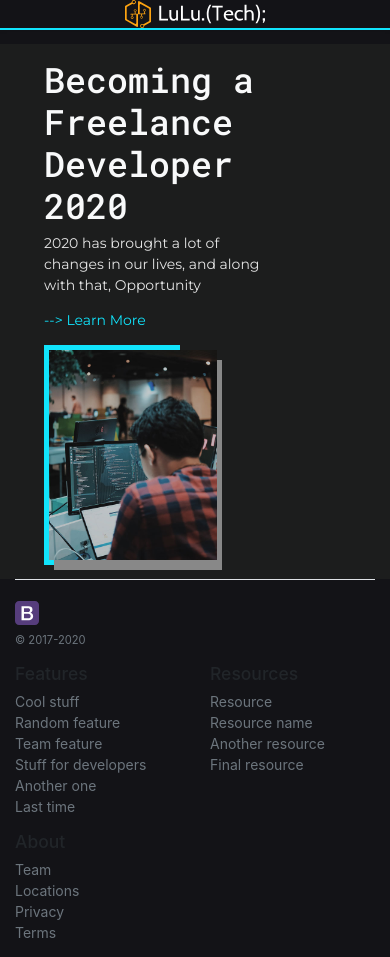
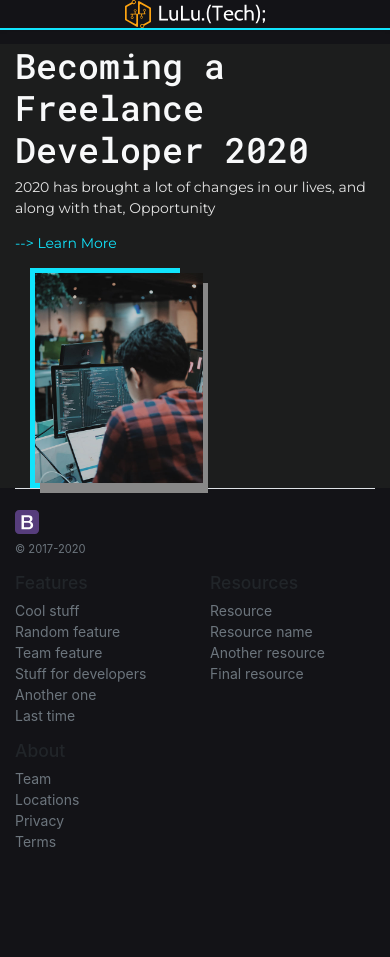
Before and after one commit to equalsgains/LuLuTech, a plain HTML site: page index.html in a window 390 px wide. After the commit the page ends 866 px from the top, so only its background shows below. Drawn offline with Linux system fonts and the light colour scheme.

Commit message:
started mobile first design, fixed padding on small screesn

```diff
--- a/index.html
+++ b/index.html
@@ -34,7 +34,7 @@
   <a class="btn btn-outline-primary" href="#">Sign up</a> -->
   </div>
 
-  <div class="main-header px-3 py-3 pt-md-5 pb-md-4 mx-auto text-center gray-bg">
+  <div id="main-container" class="main-header px-3 py-3 pt-md-5 pb-md-4 mx-auto text-center gray-bg">
     <div class="container row top-container-row">
 
       <div class="col-sm-6 col-lg-8 top-header">
--- a/styles.css
+++ b/styles.css
@@ -30,9 +30,7 @@ p {
   color: var(--text-light);
 }
 
-.card-deck .card {
-  min-width: 220px;
-}
+
 .dark-bg {
   background: var(--main-bg-dark) !important;
 }
@@ -56,7 +54,22 @@ p {
 .top-container-row {
   margin: auto;
 }
+.top-header {
+  width: 100%;
+  padding: 0 !important;
+  text-align: left;
+}
 
+#main-container {
+  padding: 0 !important;
+}
+
+#front-image {
+  max-width: 12em;
+  margin: auto;
+  box-shadow: 5px 10px #888888 !important;
+
+}
 
 
 @media (min-width: 768px) {
@@ -69,17 +82,16 @@ p {
   img.my-0.mr-md-auto.font-weight-normal {
     max-width: 30em;
   }
-}
-.top-header {
-  text-align: left;
-  max-width: 80%;
-}
-#front-image {
-  max-width: 12em;
-  margin: auto;
-  box-shadow: 5px 10px #888888 !important;
+
+  .top-header {
+    text-align: left;
+    max-width: 80%;
+  }
+
 
 }
+
+
 /* .container {
   max-width: 960px;
 } */
```
